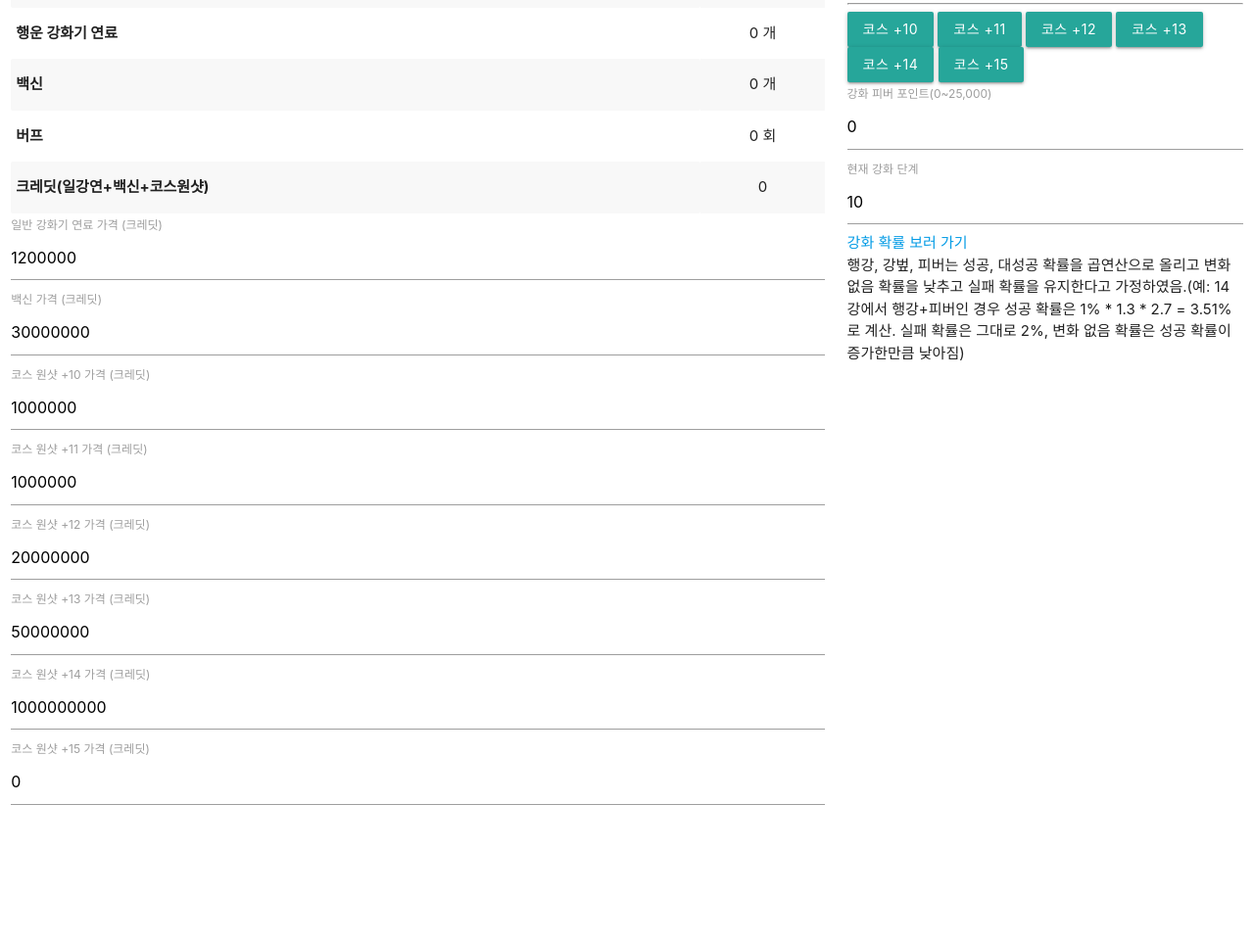
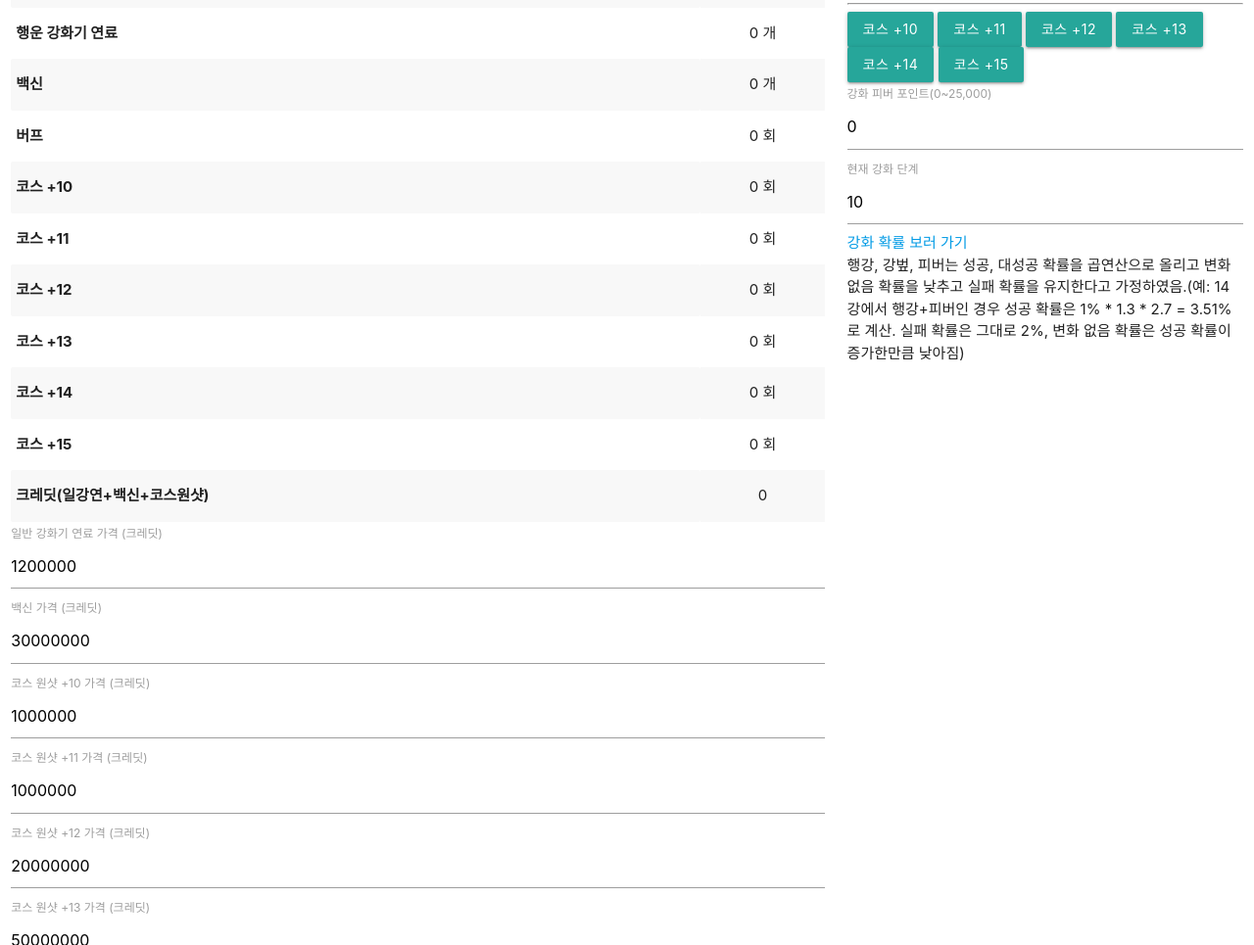
Before and after one commit to kawaiitina/c, a plain HTML site: page index.html in a window 1280 px wide. Shown: the part 780-1745 px from the top of the page at 98% size. Before the commit the page ends 1610 px from the top, so only its background shows below. Drawn offline with nearby package versions, Linux system fonts and the light colour scheme.

Commit message:
Update index.html

```diff
--- a/index.html
+++ b/index.html
@@ -46,6 +46,30 @@
                     <tr>
                         <th>버프</th>
                         <td>{{ usedBuffCount.toLocaleString() }} 회</td>
+                    </tr>
+                    <tr>
+                        <th>코스 +10 </th>
+                        <td>{{ usedCourse10.toLocaleString() }} 회</td>
+                    </tr>
+                    <tr>
+                        <th>코스 +11 </th>
+                        <td>{{ usedCourse11.toLocaleString() }} 회</td>
+                    </tr>
+                    <tr>
+                        <th>코스 +12 </th>
+                        <td>{{ usedCourse12.toLocaleString() }} 회</td>
+                    </tr>
+                    <tr>
+                        <th>코스 +13 </th>
+                        <td>{{ usedCourse13.toLocaleString() }} 회</td>
+                    </tr>
+                    <tr>
+                        <th>코스 +14 </th>
+                        <td>{{ usedCourse14.toLocaleString() }} 회</td>
+                    </tr>
+                    <tr>
+                        <th>코스 +15 </th>
+                        <td>{{ usedCourse15.toLocaleString() }} 회</td>
                     </tr>
                     <tr>
                         <th>크레딧(일강연+백신+코스원샷)</th>
```
